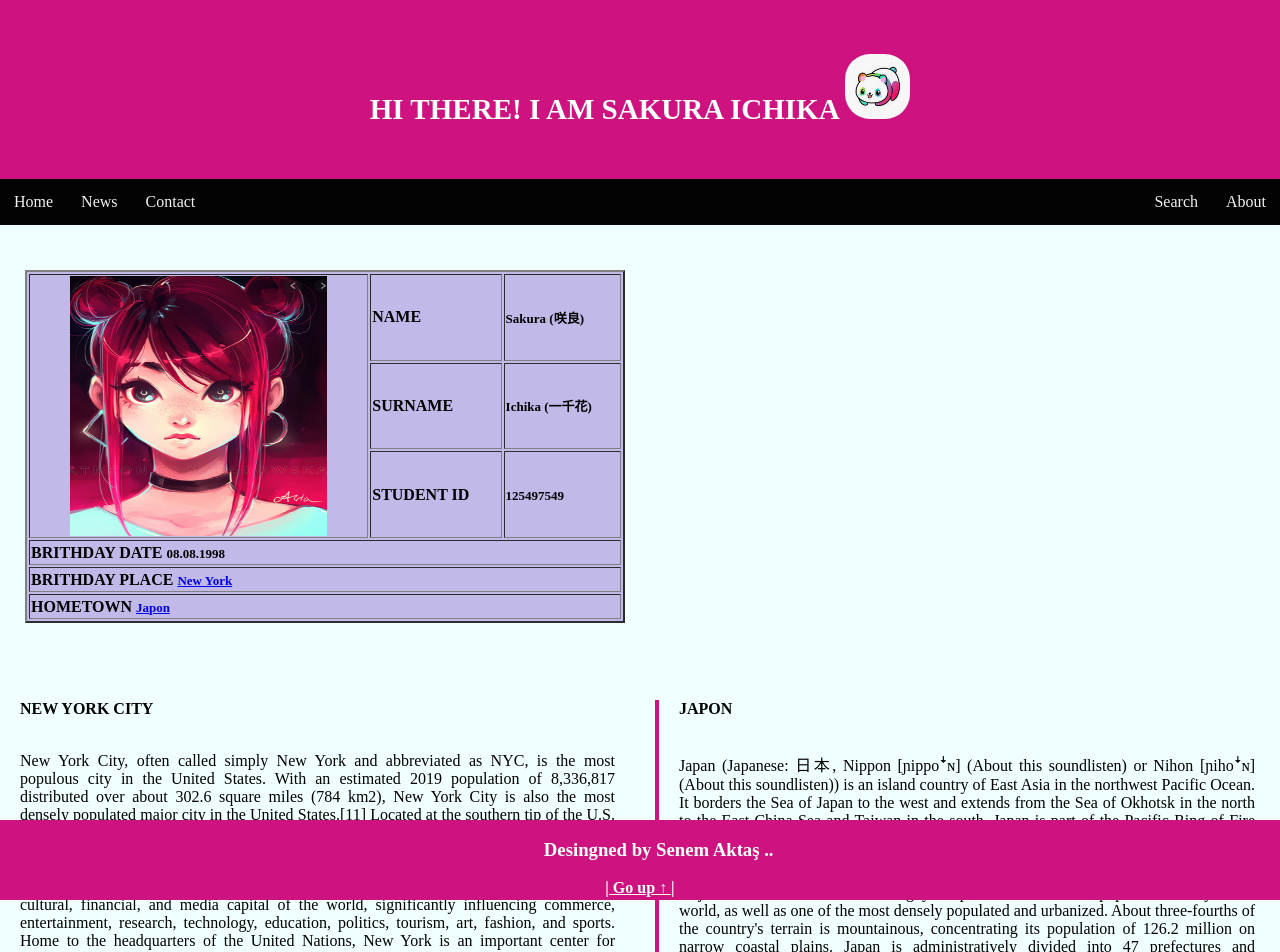
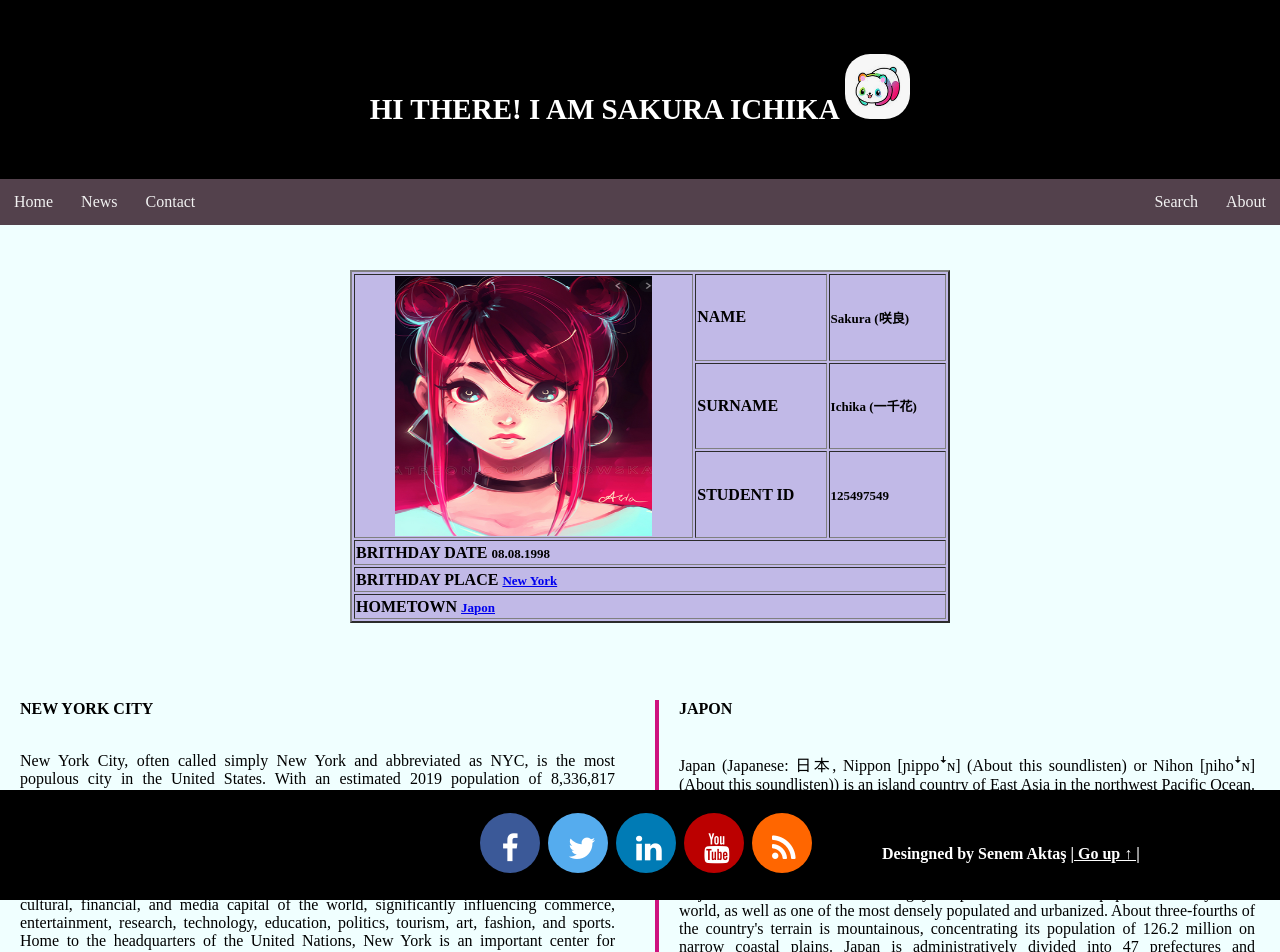
Before and after one commit to senemaktas/senemaktas.github.io, a Jekyll site: the page WebDesignsFolder/RepresentationwithTable/RepresentationWithTable.html, which Jekyll copies as it is, in a window 1280 px wide. Shown: the top 952 px of the page. Built offline with Jekyll 4.4.1, drawn with Linux system fonts in a browser that asks for light colours; some of the changed text lies outside the part shown.

Commit message:
Add files via upload

```diff
--- a/WebDesignsFolder/RepresentationwithTable/RepresentationWithTable.css
+++ b/WebDesignsFolder/RepresentationwithTable/RepresentationWithTable.css
@@ -1,6 +1,6 @@
 /* Style the header */
 header {
-  background-color: rgb(206, 18, 127);
+  background-color: rgb(0, 0, 0);
   /*background:linear-gradient(rgb(252, 26, 120),rgb(72, 45, 168));
   background:linear-gradient(rgb(206, 18, 127),rgb(234, 241, 237));*/
   padding-top: 5px;
@@ -18,7 +18,7 @@
  /* Style the navbar */
  #navbar {
   overflow: hidden;
-  background-color: rgb(3, 3, 3);
+  background-color: rgb(83, 65, 76);
 }
 
 /* Navbar links */
@@ -56,7 +56,7 @@
 
 table{
     width: 600px;
-    margin-left: 25px;
+    margin-left: 350px;
     margin-top: 45px;
 }
 
@@ -78,7 +78,7 @@
   background-repeat: no-repeat;
   background-attachment: fixed;
   background-size: cover;
-  margin-top: 65%;
+  margin-bottom: 110px;
   color:white;
 }
 
@@ -118,23 +118,17 @@
   top: 0;
 }
 
-#socialMedia{
-  width: 100%;
-  height: 250px;
-  background-color: rgb(236, 227, 216);
-  padding-bottom: 100px;
-  opacity: 1.0;
-}
 .fa {
   padding: 20px;
   font-size: 30px;
-  width: 50px;
+  width: 60px;
+  height: 60px;
   text-align: center;
   text-decoration: none;
   bottom: 100px;
   opacity: 1.0;
   margin: 5px 2px;
-  border-radius:70%;
+  border-radius:80%;
 }
 .fa:hover {
     opacity: 0.7;
@@ -163,13 +157,20 @@
 
 #footercss{
   position:fixed;
-  background-color:rgb(206, 18, 127);
-  text-align: center;
+  background-color:rgb(0, 0, 0);
   color: white;
   width: 100%;
-  height: 80px;
+  height: 110px;
   bottom:0;
   font-weight:bold;
+  margin-top: 600px;
+}
+
+.line{
+  background-color: rgb(0, 0, 0);
+  height: 70px;
+  width: 100%;
+  margin-top: 777px;
 }
 
 /* Zoom on Hover : https://www.w3schools.com/howto/howto_css_zoom_hover.asp*/
@@ -190,91 +191,29 @@
     transform: scale(1.5);
   }
 
-  .mySlides{
-    background-size: cover;
-    background-repeat: no-repeat;
-    background-attachment: fixed;
-    height: 300px;
-    width: 35%;
-    display: none;
-  }
-
   * {
     box-sizing: border-box;
   }
 
-  /* Position the image container (needed to position the left and right arrows) */
-  .container {
-    height: 300px;
+  .smallcontainer {
+    height: 250px;
     width: 100%;
     margin-top: 550px;
-    margin-bottom:-50%;
-    background-size: cover;
-    background-repeat: no-repeat;
-    background-attachment: fixed;
-  }
-  .smallcontainer {
-    height: 300px;
-    width: 100%;
-    margin-top: 650px;
-    margin-bottom:-75%;
-    padding-bottom: 10px;
+    margin-bottom:-60%;
+    padding-bottom: 50px;
     background-size: cover;
     background-repeat: no-repeat;
     background-attachment: fixed;
   }
 
-  /* Add a pointer when hovering over the thumbnail images */
-  .cursor {
-    cursor: pointer;
-  }
-
-  /* Next & previous buttons */
-  .prev,
-  .next {
-    cursor: pointer;
-    top: 40%;
-    width: auto;
-    padding: 16px;
-    margin-top: -50px;
-    color: white;
-    font-weight: bold;
-    font-size: 20px;
-    border-radius: 0 3px 3px 0;
-    user-select: none;
-    -webkit-user-select: none;
-  }
-
-  /* Position the "next button" to the right */
-  .next {
-    right: 0;
-    border-radius: 3px 0 0 3px;
-  }
-
-  /* On hover, add a black background color with a little bit see-through */
-  .prev:hover,
-  .next:hover {
-    background-color: rgba(0, 0, 0, 0.8);
-  }
-
-  /* Number text (1/3 etc) */
-  .numbertext {
-    color:  rgb(255, 32, 162);
-    font-size: 20px;
-    font-weight: bold;
-    padding: 8px 12px;
-    position: absolute;
-    top: 70;
-  }
-
   /* Container for image text */
   .caption-container {
     text-align: center;
-    background-color: #222;
-    padding: 2px 16px;
+    background-color: rgb(0, 0, 0);
+    padding: 2px 8px;
     color: white;
+    padding-bottom: 15px;
   }
-
 .row:after {
     content: "";
     display: table;
@@ -285,12 +224,12 @@
   .column {
     float: left;
     width: 16.66%;
-
   }
 
   /* Add a transparency effect for thumnbail images */
   .demo {
-    opacity: 0.6;
+    opacity: 0.8;
+    height: 170px;
   }
 
   .active,
--- a/WebDesignsFolder/RepresentationwithTable/RepresentationWithTable.html
+++ b/WebDesignsFolder/RepresentationwithTable/RepresentationWithTable.html
@@ -103,61 +103,35 @@
     </ol> <br/>
     </div>
 
-<!-- Container for the image gallery -->
-<div class="container">
-  <!-- Full-width images with number text -->
-    <div class="numbertext">1 / 6</div>
-      <img  class="mySlides" src="img/im1.png" style="width:100%">
-
-    <div class="numbertext">2 / 6</div>
-      <img class="mySlides" src="img/im2.png" style="width:100%">
-
-    <div class="numbertext">3 / 6</div>
-      <img class="mySlides" src="img/im3.png" style="width:100%">
-
-    <div class="numbertext">4 / 6</div>
-      <img class="mySlides" src="img/im4.png" style="width:100%">
-
-    <div class="numbertext">5 / 6</div>
-      <img class="mySlides" src="img/im5.png" style="width:100%">
-
-  <div class="numbertext">6 / 6</div>
-  <img class="mySlides" src="img/im6.jpg" style="width:100%">
-
-  <!-- Next and previous buttons -->
-  <div class="mySlides">
-  <a class="prev" onclick="plusSlides(-1)">&#10094;</a>
-  <a class="next" onclick="plusSlides(1)">&#10095;</a></div>
-</div>
-
     <div class="smallcontainer">
       <!-- Image text -->
       <div class="caption-container">
-  <p id="caption"></p> </div>
+      <p id="caption"><h3>Japan</p></h3></div>
 
   <!-- Thumbnail images -->
   <div class="row">
     <div class="column">
-      <img id="smallim" class="demo cursor" src="img/im1.png" style="width:100%" onclick="currentSlide(1)" alt="Japanese 1">
+      <img class="demo cursor" src="img/im1.png" style="width:100%" onclick="currentSlide(1)" alt="Japanese 1">
     </div>
     <div class="column">
-      <img id="smallim" class="demo cursor" src="img/im2.png" style="width:100%" onclick="currentSlide(2)" alt="Japanese 2">
+      <img  class="demo cursor" src="img/im2.png" style="width:100%" onclick="currentSlide(2)" alt="Japanese 2">
     </div>
     <div class="column">
-      <img id="smallim" class="demo cursor" src="img/im3.png" style="width:100%" onclick="currentSlide(3)" alt="Japanese 3">
+      <img class="demo cursor" src="img/im3.png" style="width:100%" onclick="currentSlide(3)" alt="Japanese 3">
     </div>
     <div class="column">
-      <img id="smallim" class="demo cursor" src="img/im4.png" style="width:100%" onclick="currentSlide(4)" alt="Japanese 4">
+      <img class="demo cursor" src="img/im4.png" style="width:100%" onclick="currentSlide(4)" alt="Japanese 4">
     </div>
     <div class="column">
-      <img id="smallim" class="demo cursor" src="img/im5.png" style="width:100%" onclick="currentSlide(5)" alt="Japanese 5">
+      <img class="demo cursor" src="img/im5.png" style="width:100%" onclick="currentSlide(5)" alt="Japanese 5">
     </div>
     <div class="column">
-      <img id="smallim" class="demo cursor" src="img/im6.jpg" style="width:100%" onclick="currentSlide(6)" alt="Japanese 6">
+      <img class="demo cursor" src="img/im6.jpg" style="width:100%" onclick="currentSlide(6)" alt="Japanese 6">
     </div>
   </div>
 </div>
 
+<div class="line"> </div>
 
   <!--message part-->
    <div class="sendmessage" id="contact">
@@ -179,19 +153,17 @@
       </form>
   </div>
 
+  <!--footer part-->
+  <footer id="footercss">
+
     <!--social Media part-->
-  <div id="socialMedia">
-    <br/><h2 style="text-align:center">Follow Me!</h2>
-    <a href="https://www.facebook.com" class="fa fa-facebook" target="_blank"></a>
+      <br><a href="https://www.facebook.com" class="fa fa-facebook" target="_blank"></a>
       <a href="https://twitter.com" class="fa fa-twitter" target="_blank"></a>
       <a href="https://tr.linkedin.com" class="fa fa-linkedin" target="_blank"></a>
       <a href="https://www.youtube.com" class="fa fa-youtube" target="_blank"></a>
       <a href="https://www.facebook.com" class="fa fa-rss" target="_blank"></a>
-  </div>
 
-  <!--footer part-->
-  <footer id="footercss">
-    <h3> &nbsp &nbsp &nbsp &nbsp  Desingned by Senem Aktaş ..</h3>
+      &nbsp &nbsp &nbsp &nbsp &nbsp &nbsp &nbsp &nbsp Desingned by Senem Aktaş
       <a href="#pageup" style="color: white;">| Go up 	&uarr; |</a>
     </footer>
 
--- a/WebDesignsFolder/RepresentationwithTable/RepresentationWithTable.js
+++ b/WebDesignsFolder/RepresentationwithTable/RepresentationWithTable.js
@@ -32,9 +32,6 @@
   setTimeout(carousel, 2000); // Change image every 2 seconds
 }
 
-
-
-
 var slideIndex = 1;
 showSlides(slideIndex);
 
```
Lines whose indentation alone changed are shown as unchanged.
